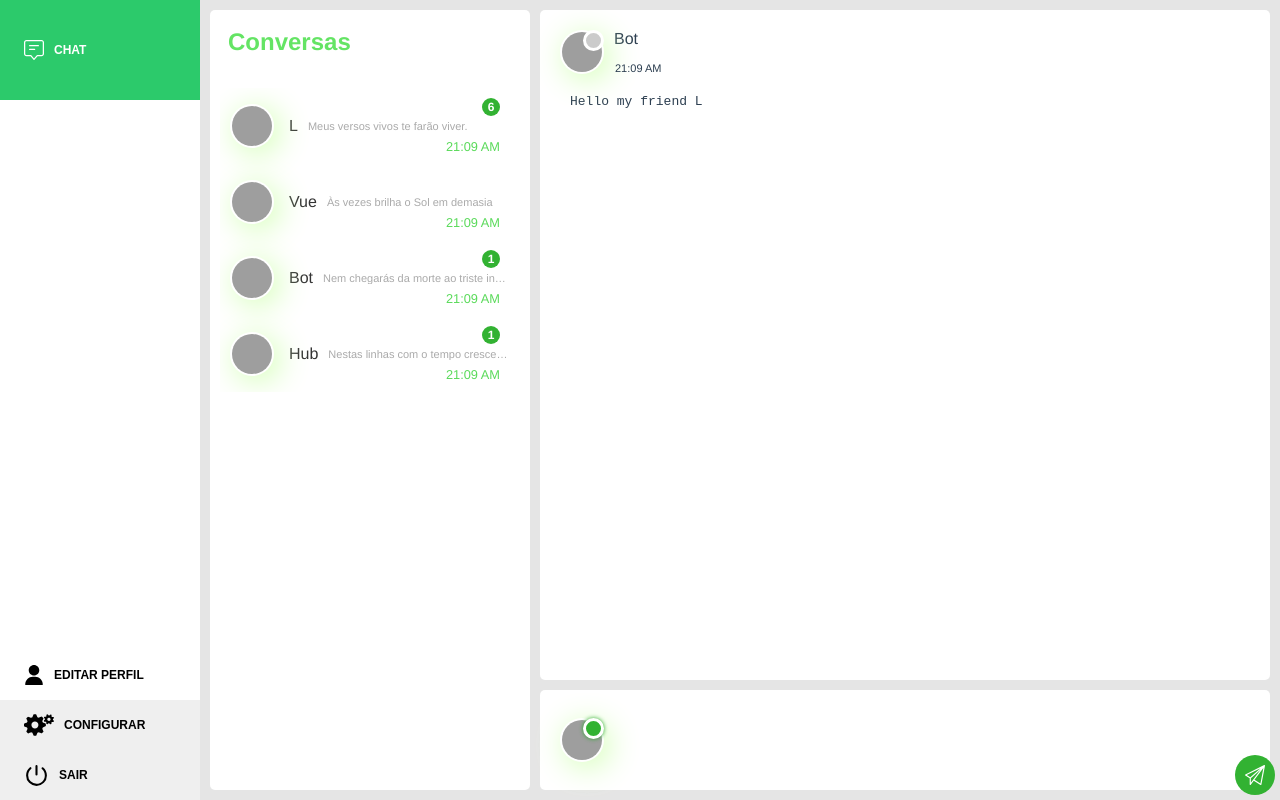
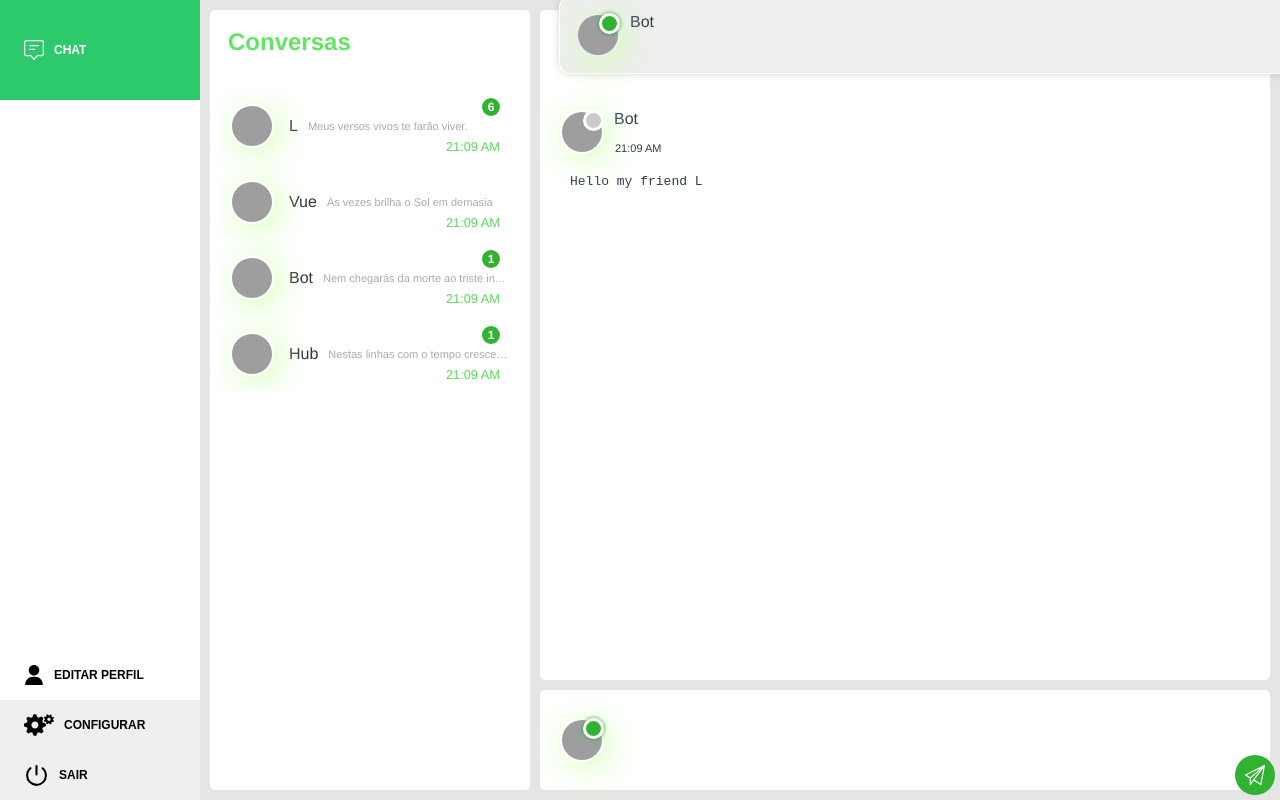
Before and after one commit to lucasferreiralimax/chat-vue, a Vue app: page /chat/bot in a window 1280 px wide. Built offline with nearby package versions, Linux system fonts and the light colour scheme; sample sign-in values are in the browser's storage; grey boxes are pictures that could not be loaded.

Commit message:
adjustment chat with profile top chat

```diff
--- a/src/components/chat/ChatContent.vue
+++ b/src/components/chat/ChatContent.vue
@@ -1,7 +1,15 @@
 <template lang="html">
-  <section class="chat-content v-full">
+  <section class="chat-content h-full">
     <section class="content">
       <ul class="chat-list" v-if="chats">
+        <li>
+          <div class="autor fixed" @click="profile(chatProfile.url)">
+            <figure class="user-image" :class="chatProfile.status">
+              <img :src="chatProfile.photo" alt="Photo profile">
+            </figure>
+            <span class="nome">{{ chatProfile.name }}</span>
+          </div>
+        </li>
         <li v-for="(chat, index) in chats" :key='index' :class="{'left': chat.open, 'right': !chat.open }">
           <div class="autor">
             <figure class="user-image" :class="chat.status" @click="profile(chat.url)">
@@ -29,7 +37,7 @@ import ChatInput from '@/components/chat/ChatInput'
 
 export default {
   name: 'chat-content',
-  props: ['chats'],
+  props: ['chats', 'chatProfile'],
   components: {
     ChatInput
   },
@@ -51,7 +59,6 @@ export default {
   width calc(100% - 40px)
   margin 0 auto
   padding-top 30px
-  padding-bottom 75px
   box-sizing border-box
   .footer,
   .content
@@ -116,7 +123,7 @@ export default {
       height calc(100% - 40px)
       overflow-y auto
       margin 0
-      padding 20px
+      padding 100px 20px 20px
     li
       padding 0
       display flex
@@ -156,6 +163,21 @@ export default {
       pre
         text-align right !important
         margin 0
+
+.autor.fixed
+  width calc(100% - 80px)
+  padding 1em
+  border-radius 10px
+  position fixed !important
+  background #eee
+  box-sizing border-box
+  box-shadow 0 0 0 1px #fff, 0 0 10px rgba(#000, .2)
+  transform translateY(-75px)
+  cursor pointer
+  z-index 11
+  figure.user-image
+    margin-bottom 0 !important
+
 .content-input
   width 100%
   cursor text
@@ -184,15 +206,16 @@ export default {
 @media screen and (max-width 830px)
   .chat-content
     height 100vh
-    &.v-full
-      height 100vh
+    &.h-full
+      height calc(100vh - 125px)
       display flex
       justify-content space-between
       flex-direction column
+      margin-bottom 25px
       .content
-        height 100%
+        height calc(100% - 120px)
         ul
-          height calc(100% - 75px)
+          height calc(100% - 40px)
 @media screen and (min-width 830px)
   .chat-content
     width calc(100% - 10px)
--- a/src/components/chat/ChatHeader.vue
+++ b/src/components/chat/ChatHeader.vue
@@ -103,7 +103,6 @@ export default {
   height 55px
   overflow hidden
   background #fff
-
   transition .3s all
   z-index 99
   position fixed
```
